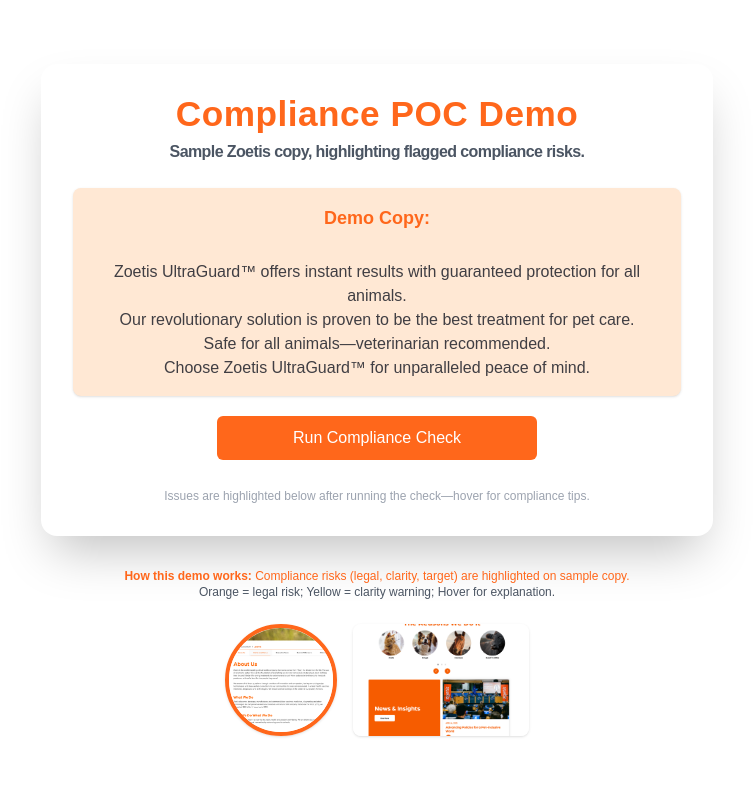
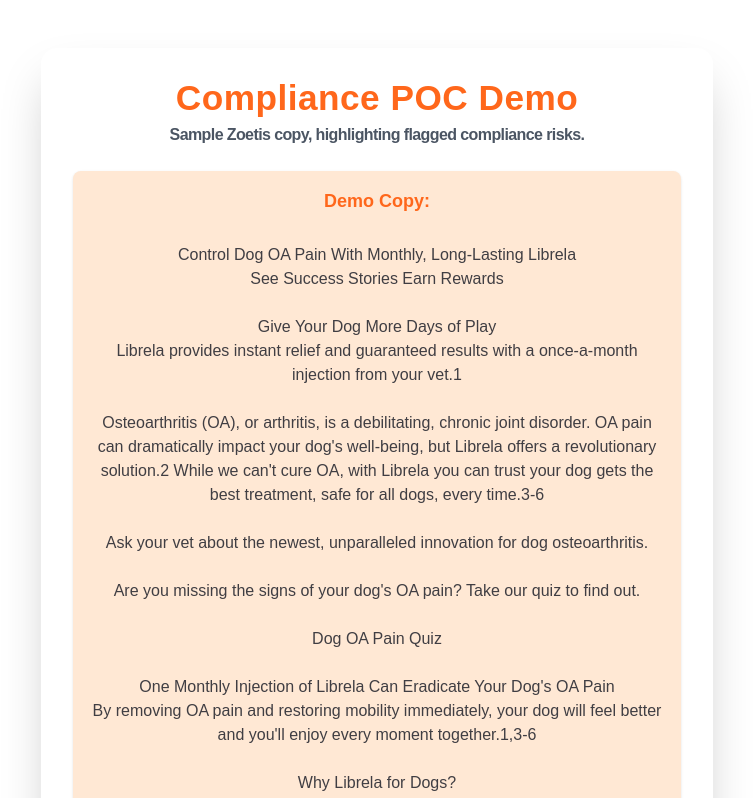
Before and after one commit to tonymishler/content-pipeline-awesomeness-engine-696d1eda, a React (Vite) app: page / in a window 1280 px wide. Shown: the top 798 px of the page, without its empty margins (263-1016 px from the left). Built offline with nearby package versions, Linux system fonts and the light colour scheme.

Commit message:
Add new copy and content
Add new content and copy for the Librela page.

```diff
--- a/src/constants/compliance.ts
+++ b/src/constants/compliance.ts
@@ -1,45 +1,162 @@
 
 import { AlertTriangle, Info } from "lucide-react";
 
-// Zoetis preset marketing copy to be analyzed
+// Demo Zoetis Librela marketing copy with intentional compliance errors for highlighting
 export const PRESET_COPY = `
-Zoetis UltraGuard™ offers instant results with guaranteed protection for all animals.
-Our revolutionary solution is proven to be the best treatment for pet care.
-Safe for all animals—veterinarian recommended.
-Choose Zoetis UltraGuard™ for unparalleled peace of mind.
+Control Dog OA Pain With Monthly, Long-Lasting Librela
+See Success Stories Earn Rewards
+
+Give Your Dog More Days of Play
+Librela provides instant relief and guaranteed results with a once-a-month injection from your vet.1
+
+Osteoarthritis (OA), or arthritis, is a debilitating, chronic joint disorder. OA pain can dramatically impact your dog's well-being, but Librela offers a revolutionary solution.2 While we can't cure OA, with Librela you can trust your dog gets the best treatment, safe for all dogs, every time.3-6
+
+Ask your vet about the newest, unparalleled innovation for dog osteoarthritis.
+
+Are you missing the signs of your dog's OA pain? Take our quiz to find out.
+
+Dog OA Pain Quiz
+
+One Monthly Injection of Librela Can Eradicate Your Dog's OA Pain
+By removing OA pain and restoring mobility immediately, your dog will feel better and you'll enjoy every moment together.1,3-6
+
+Why Librela for Dogs?
+By eliminating OA pain, Librela can increase your dog's activity and improve their quality of life instantly.1,3-6
+Absolutely guaranteed to control canine OA pain with one monthly injection by any veterinary professional.1
+Available worldwide since 2021, with over 25 million doses distributed.7
+
+How is Librela different from other pain management medications?
+
+What to expect with Librela?
+
+Can my dog receive Librela while they're on other medication?
+
+Hear What Pet Parents are Saying About Librela
+Learn More
+
+With Each Eligible Librela Purchase, Your Next Visits Are Free!
+Learn More
+
+What Is Dog OA Pain?
+OA is chronic and painful; it causes your dog to hurt all the time if untreated.2
+
+OA is arthritis that wears down joint protection, causing bone-on-bone contact.
+Dogs of all ages and breeds can suffer, and Librela is safe for all.8
+OA lowers your dog’s ability to play, reduces quality of life, and makes it impossible to enjoy activities.
+Take Our OA Quiz to See if Your Dog is Showing Signs of OA
+
+Keep Your Dog’s OA Pain Under Control with Librela Worry-Free Reminders
+Learn More
+
+Vet-Approved Support
+
+Check Out Our Brochure for More Information on Librela
+Read More
+
+I Think My Dog Has Arthritis. What Now?
+Comfort & Pain Relief
+Read More
+
+The Importance of Continuous Pain Management for Your Dog
+Comfort & Pain Relief
+Read More
+
+How to Create an Arthritis-Friendly Home for Your Dog
+Read More
+
+Librela FAQ
+
+Where can I buy Librela for dogs?
+
+How will I know when it's time for another Librela injection?
+
+Is Librela safe for my dog?
+
+How long does Librela take to work?
+
+View Full FAQ
+
+IMPORTANT SAFETY INFORMATION: See full Prescribing Info. For use in dogs only. Pregnant, planning or breastfeeding women should take extreme care to avoid self-injection. Hypersensitivity, including anaphylaxis, could potentially occur. Librela should not be used in breeding, pregnant or lactating dogs or those allergic to bedinvetmab.
+The most common adverse events were urinary tract infections, skin infections, and dermatitis.
+
+INDICATIONS: For the control of pain associated with osteoarthritis in dogs.
+
+See the Client Information Sheet for more information about Librela.
+
+References:
+1. Librela (bedinvetmab injection). Prescribing information. NADA 141-562. Zoetis Inc; March 2023.
+2. Lascelles BDX, et al. Vet J. 2019;250:71-78.
+3. Brown DC, Boston RC, Coyne JC, Farrar JT. Am J Vet Res. 2007;68(6):631-637.
+4. Brown DC, Boston RC, Coyne JC, Farrar JT. J Am Vet Med Assoc. 2008;233(8):1278-1283.
+5. Corral, Maria J., et al. Vet Anaesth Analg. 2021;48(6):943-955.
+6. Michels GM et al. Vet Anaesth Analg. 2023;50(5):446-458.
+7. Zoetis data on file. December 31, 2024.
+8. Anderson KL et al. Front Vet Sci. 2020;7:200.
+9. Wright A et al. J Small Anim Pract. 2022;63(8):609-618.
+
+Zoetis Petcare
+
+The information provided on this site is intended for U.S. residents only. Product may not be available or labeled similarly in other countries. Health information provided is educational and not a substitute for professional guidance. All treatment decisions must be made in consultation with an animal healthcare provider.
+
+All trademarks are property of Zoetis or its licensors unless otherwise noted. ©2025 Zoetis Services LLC. All rights reserved. ZPC-01562R2
 `;
 
 // Demo compliance alerts mapped to known phrases in preset copy
 export const ISSUES = [
   {
-    phrase: "guaranteed protection",
+    phrase: "guaranteed results",
     type: "legal",
     message: "Avoid guarantees; compliance risk.",
   },
   {
-    phrase: "instant results",
+    phrase: "instant relief",
     type: "legal",
-    message: "Timing claims require evidence.",
+    message: "Timing claims require substantiation.",
+  },
+  {
+    phrase: "revolutionary solution",
+    type: "clarity",
+    message: "Consider clarifying claims; provide substantiation.",
   },
   {
     phrase: "best treatment",
     type: "target",
-    message: "Avoid superlatives; may not suit all audiences.",
+    message: "Superlatives may be unsubstantiated and misleading.",
   },
   {
-    phrase: "revolutionary",
-    type: "clarity",
-    message: "Consider clarifying or providing evidence.",
+    phrase: "safe for all dogs",
+    type: "legal",
+    message: "Do not claim universal safety without data.",
   },
   {
-    phrase: "unparalleled",
+    phrase: "unparalleled innovation",
     type: "clarity",
-    message: "Unsubstantiated claims can be problematic.",
+    message: "Broad claims require clarification and evidence.",
   },
   {
-    phrase: "Safe for all animals",
+    phrase: "removing OA pain",
     type: "legal",
-    message: "Do not claim universal safety without data.",
+    message: "Avoid promising elimination of pain; use mitigating terminology.",
+  },
+  {
+    phrase: "restoring mobility immediately",
+    type: "legal",
+    message: "Instant or immediate benefit claims need strong evidence.",
+  },
+  {
+    phrase: "eliminating OA pain",
+    type: "legal",
+    message: "Avoid cure/elimination language—focus on management/control.",
+  },
+  {
+    phrase: "Absolutely guaranteed",
+    type: "legal",
+    message: "Guarantee language presents compliance risk.",
+  },
+  {
+    phrase: "your next visits are free",
+    type: "legal",
+    message: "Offering free services can create legal or regulatory issues.",
   },
 ];
 
```
